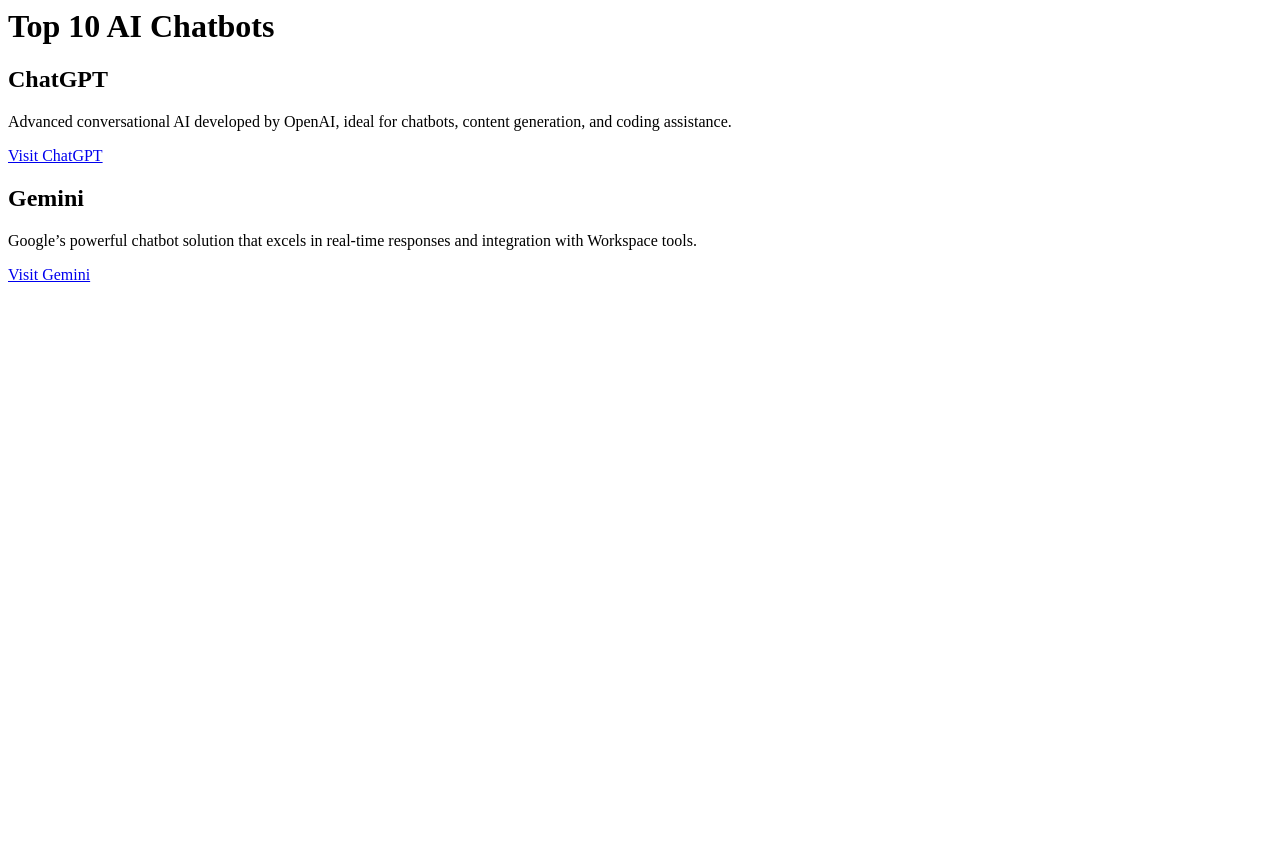
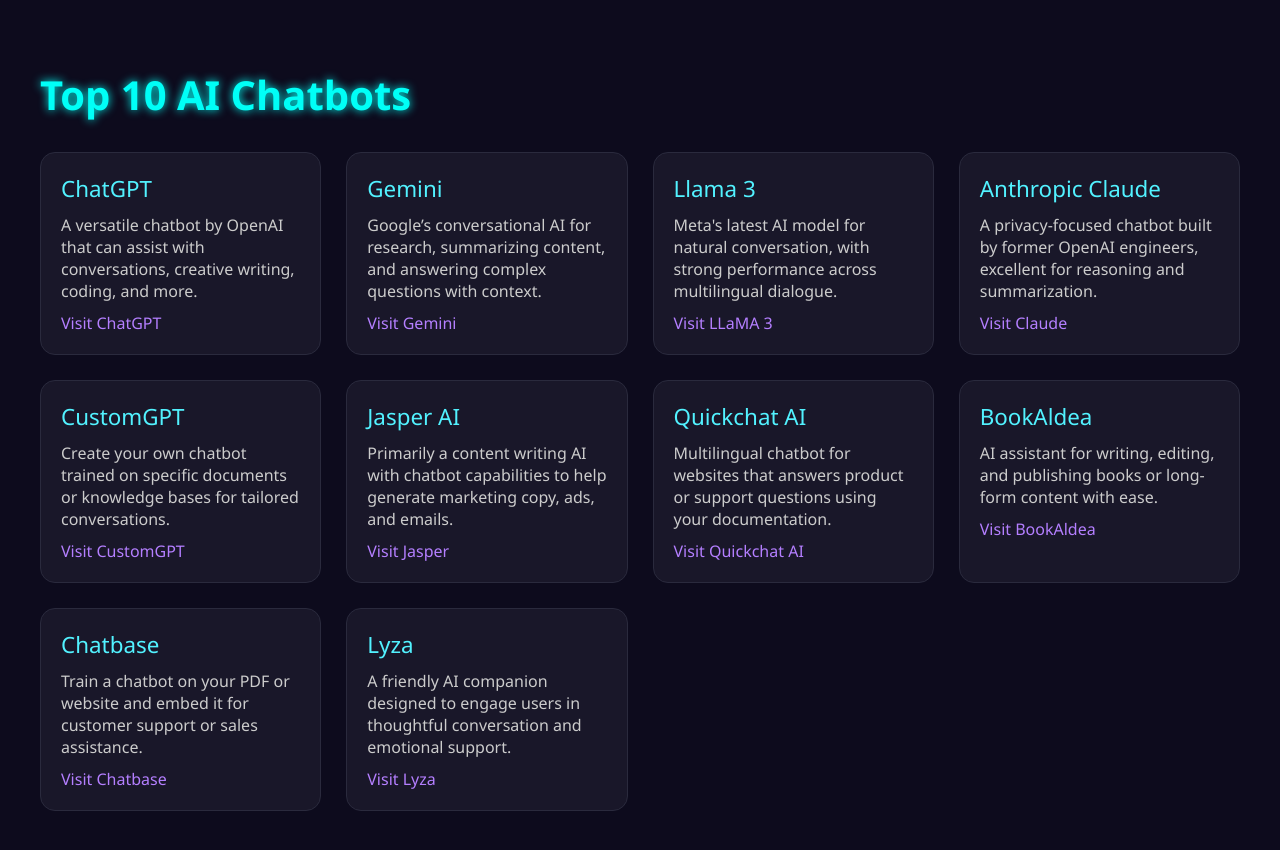
Before and after one commit to churenlieva/ai-tools-directory, a plain HTML site: page ai-chatbots.html in a window 1280 px wide. Before the commit the page ends 800 px from the top, so only its background shows below. Drawn offline with Linux system fonts and the light colour scheme.

Commit message:
Update ai-chatbots.html

```diff
--- a/ai-chatbots.html
+++ b/ai-chatbots.html
@@ -1,14 +1,129 @@
-<h1 class="glow">Top 10 AI Chatbots</h1>
-<div class="tool-grid">
-  <div class="tool-card">
-    <h2>ChatGPT</h2>
-    <p>Advanced conversational AI developed by OpenAI, ideal for chatbots, content generation, and coding assistance.</p>
-    <a href="https://chat.openai.com/" target="_blank">Visit ChatGPT</a>
+<!DOCTYPE html>
+<html lang="en">
+<head>
+  <meta charset="UTF-8" />
+  <meta name="viewport" content="width=device-width, initial-scale=1.0" />
+  <title>Top 10 AI Chatbots</title>
+  <style>
+    body {
+      background-color: #0d0b1d;
+      color: #ffffff;
+      font-family: 'Segoe UI', Tahoma, Geneva, Verdana, sans-serif;
+      margin: 0;
+      padding: 40px;
+    }
+
+    h1 {
+      font-size: 2.5em;
+      color: #00fff7;
+      text-shadow: 0 0 10px #00fff7;
+      margin-bottom: 30px;
+    }
+
+    .grid {
+      display: grid;
+      grid-template-columns: repeat(auto-fit, minmax(280px, 1fr));
+      gap: 25px;
+    }
+
+    .tool-card {
+      background: rgba(255, 255, 255, 0.05);
+      border: 1px solid #2a2a3d;
+      border-radius: 15px;
+      padding: 20px;
+      transition: 0.3s ease;
+    }
+
+    .tool-card:hover {
+      background: rgba(255, 255, 255, 0.1);
+      transform: translateY(-5px);
+    }
+
+    .tool-title {
+      font-size: 1.4em;
+      color: #52f2ff;
+      margin-bottom: 10px;
+    }
+
+    .tool-desc {
+      color: #ccc;
+      margin-bottom: 10px;
+    }
+
+    .tool-link {
+      color: #b47fff;
+      text-decoration: none;
+    }
+
+    .tool-link:hover {
+      text-decoration: underline;
+    }
+  </style>
+</head>
+<body>
+  <h1>Top 10 AI Chatbots</h1>
+  <div class="grid">
+
+    <div class="tool-card">
+      <div class="tool-title">ChatGPT</div>
+      <div class="tool-desc">A versatile chatbot by OpenAI that can assist with conversations, creative writing, coding, and more.</div>
+      <a class="tool-link" href="https://chat.openai.com/" target="_blank">Visit ChatGPT</a>
+    </div>
+
+    <div class="tool-card">
+      <div class="tool-title">Gemini</div>
+      <div class="tool-desc">Google’s conversational AI for research, summarizing content, and answering complex questions with context.</div>
+      <a class="tool-link" href="https://gemini.google.com/" target="_blank">Visit Gemini</a>
+    </div>
+
+    <div class="tool-card">
+      <div class="tool-title">Llama 3</div>
+      <div class="tool-desc">Meta's latest AI model for natural conversation, with strong performance across multilingual dialogue.</div>
+      <a class="tool-link" href="https://ai.meta.com/llama" target="_blank">Visit LLaMA 3</a>
+    </div>
+
+    <div class="tool-card">
+      <div class="tool-title">Anthropic Claude</div>
+      <div class="tool-desc">A privacy-focused chatbot built by former OpenAI engineers, excellent for reasoning and summarization.</div>
+      <a class="tool-link" href="https://claude.ai" target="_blank">Visit Claude</a>
+    </div>
+
+    <div class="tool-card">
+      <div class="tool-title">CustomGPT</div>
+      <div class="tool-desc">Create your own chatbot trained on specific documents or knowledge bases for tailored conversations.</div>
+      <a class="tool-link" href="https://customgpt.ai" target="_blank">Visit CustomGPT</a>
+    </div>
+
+    <div class="tool-card">
+      <div class="tool-title">Jasper AI</div>
+      <div class="tool-desc">Primarily a content writing AI with chatbot capabilities to help generate marketing copy, ads, and emails.</div>
+      <a class="tool-link" href="https://www.jasper.ai" target="_blank">Visit Jasper</a>
+    </div>
+
+    <div class="tool-card">
+      <div class="tool-title">Quickchat AI</div>
+      <div class="tool-desc">Multilingual chatbot for websites that answers product or support questions using your documentation.</div>
+      <a class="tool-link" href="https://www.quickchat.ai" target="_blank">Visit Quickchat AI</a>
+    </div>
+
+    <div class="tool-card">
+      <div class="tool-title">BookAldea</div>
+      <div class="tool-desc">AI assistant for writing, editing, and publishing books or long-form content with ease.</div>
+      <a class="tool-link" href="https://bookaldea.com" target="_blank">Visit BookAldea</a>
+    </div>
+
+    <div class="tool-card">
+      <div class="tool-title">Chatbase</div>
+      <div class="tool-desc">Train a chatbot on your PDF or website and embed it for customer support or sales assistance.</div>
+      <a class="tool-link" href="https://www.chatbase.co" target="_blank">Visit Chatbase</a>
+    </div>
+
+    <div class="tool-card">
+      <div class="tool-title">Lyza</div>
+      <div class="tool-desc">A friendly AI companion designed to engage users in thoughtful conversation and emotional support.</div>
+      <a class="tool-link" href="https://lyza.ai" target="_blank">Visit Lyza</a>
+    </div>
+
   </div>
-  <div class="tool-card">
-    <h2>Gemini</h2>
-    <p>Google’s powerful chatbot solution that excels in real-time responses and integration with Workspace tools.</p>
-    <a href="https://deepmind.google/technologies/gemini/" target="_blank">Visit Gemini</a>
-  </div>
-  <!-- Добави още 8 в същия стил -->
-</div>
+</body>
+</html>
```
